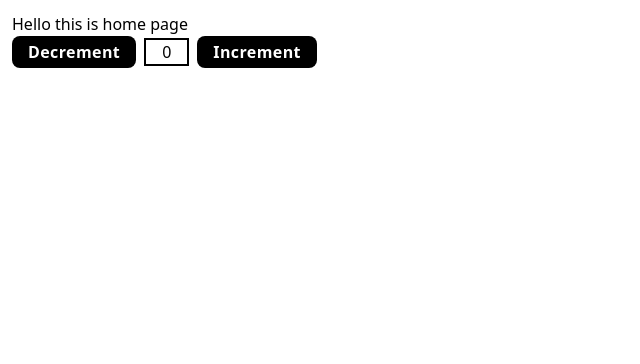
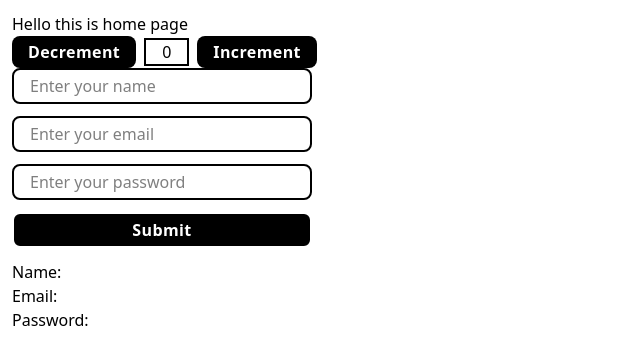
Before and after one commit to saad-mamun/Typescript-In-Next.js, a Next.js app: page / in a window 1280 px wide. Shown: the top 364 px of the page, without its empty margins (0-640 px from the left). Built offline with nearby package versions, Linux system fonts and the light colour scheme.

Commit message:
FormEventsUseRef

```diff
--- a/app/page.tsx
+++ b/app/page.tsx
@@ -5,6 +5,7 @@
 // import UserInfo from "@/components/UserInfo";
 
 import Counter from "@/components/Counter";
+import From from "@/components/From";
 
 const HomePage = () => {
   return (
@@ -32,6 +33,7 @@ const HomePage = () => {
       /> */}
 
       <Counter/>
+      <From/>
     </section>
   );
 };
--- /dev/null
+++ b/components/From.tsx
@@ -0,0 +1,71 @@
+"use client";
+
+import { FormEvent, useRef, useState } from "react";
+
+type formData = {
+  name: string;
+  email: string;
+  password: string;
+};
+const From = () => {
+  const [submittedData, setSubmittedData] = useState<formData>({
+    name: "",
+    email: "",
+    password: "",
+  });
+
+  // 1.Generate function
+  const name = useRef<HTMLInputElement>(null);
+  const email = useRef<HTMLInputElement>(null);
+  const password = useRef<HTMLInputElement>(null);
+
+  // 21.compiling
+  const handleSubmit = (event: FormEvent<HTMLFormElement>) => {
+    event.preventDefault();
+    const nameVal = name.current!.value;
+    const emailVal = email.current!.value;
+    const passwordVal = password.current!.value;
+
+    setSubmittedData({name: nameVal, email: emailVal, password: passwordVal})
+
+  };
+
+  return (
+    <div>
+      <form onSubmit={handleSubmit} className="flex flex-col gap-3 w-[300px]">
+        <input
+          type="text"
+          placeholder="Enter your name"
+          ref={name}
+          className="outline-none border-2 px-4 py-1 rounded-lg"
+        />
+        <input
+          type="email"
+          placeholder="Enter your email"
+          ref={email}
+          className="outline-none border-2 px-4 py-1 rounded-lg"
+        />
+        <input
+          type="password"
+          placeholder="Enter your password"
+          ref={password}
+          className="outline-none border-2 px-4 py-1 rounded-lg"
+        />
+        <button
+          type="submit"
+          className="outline-none bg-black text-white font-bold tracking-wide border-2 px-4 py-1 rounded-lg"
+        >
+          Submit
+        </button>
+
+        <section>
+          <h1>Name: {submittedData.name}</h1>
+          <h1>Email: {submittedData.email}</h1>
+          <h1>Password: {submittedData.password}</h1>
+        </section>
+      </form>
+    </div>
+  );
+};
+
+export default From;
```
